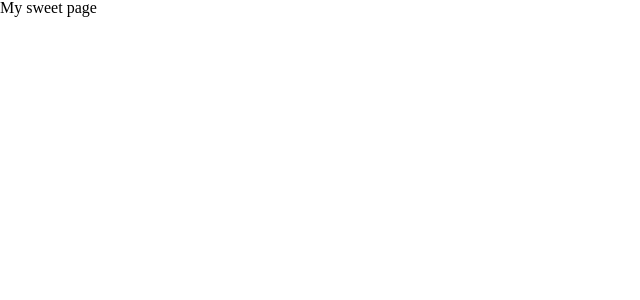
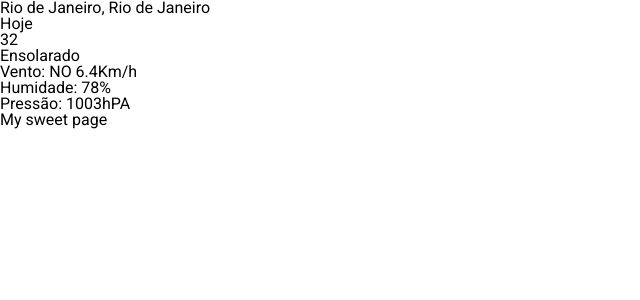
Before and after one commit to andre-araujo/weather-app, a React (Vite) app: page / in a window 1280 px wide. Shown: the top 300 px of the page, without its empty margins (0-640 px from the left). Built offline with nearby package versions, Linux system fonts and the light colour scheme.

Commit message:
feat: Add weather display components

```diff
--- a/package.json
+++ b/package.json
@@ -9,7 +9,7 @@
   "author": "andre-araujo <andreluis9214@gmail.com>",
   "license": "MIT",
   "scripts": {
-    "start": "cross-env NODE_ENV=development parcel -p 3000 ./src/index.html ",
+    "start": "cross-env NODE_ENV=development parcel -p 3000 ./src/index.html",
     "build": "cross-env NODE_ENV=production parcel build ./src/index.html --public-url /",
     "commit": "git-cz",
     "lint:fix": "eslint ./src --fix",
@@ -70,6 +70,7 @@
     "autoprefixer": "^8.3.0",
     "parcel-bundler": "^1.7.1",
     "postcss-modules": "^1.1.0",
+    "prop-types": "^15.6.1",
     "react": "^16.3.2",
     "react-dom": "^16.3.2"
   }
--- /dev/null
+++ b/src/assets/styles/global.css
@@ -0,0 +1,10 @@
+body {
+  font-size: 16px;
+  font-family: Roboto;
+  -webkit-font-smoothing: antialiased;
+  text-shadow: 1px 1px 1px rgba(0,0,0,0.004);
+}
+
+* {
+  box-sizing: border-box;
+}
--- a/src/components/App.js
+++ b/src/components/App.js
@@ -1,8 +1,10 @@
 import React, { Fragment } from 'react';
+import WeatherForecast from './modules/WeatherForecast';
 
 function App() {
   return (
     <Fragment>
+      <WeatherForecast />
       <h1>My sweet page</h1>
     </Fragment>
   );
--- /dev/null
+++ b/src/components/elements/LocationDisplay/index.js
@@ -0,0 +1,27 @@
+import React from 'react';
+import { string } from 'prop-types';
+
+import cx from './styles.css';
+
+function LocationDisplay({
+  city,
+  state,
+}) {
+  return (
+    <header className={cx.container}>
+      <h1 className={cx.title}>{city}, {state}</h1>
+    </header>
+  );
+}
+
+LocationDisplay.defaultProps = {
+  city: null,
+  state: null,
+};
+
+LocationDisplay.propTypes = {
+  city: string,
+  state: string,
+};
+
+export default LocationDisplay;
--- /dev/null
+++ b/src/components/elements/LocationDisplay/styles.css
@@ -0,0 +1,8 @@
+.container {
+  background: rgba(255, 255, 255, 0.8);
+  padding: 10px 8px;
+}
+
+.title {
+  font-weight: bold;
+}
--- /dev/null
+++ b/src/components/elements/WeatherInfo/index.js
@@ -0,0 +1,46 @@
+import React from 'react';
+import { string, number } from 'prop-types';
+
+import cx from './styles.css';
+
+function WeatherInfo({
+  day,
+  humidity,
+  pressure,
+  temperature,
+  weather,
+  wind,
+}) {
+  return (
+    <div className={cx.container}>
+      <div className={cx.container}>
+        <p>{day}</p>
+        <p>{temperature}</p>
+      </div>
+      <p>{weather}</p>
+      <p>Vento: {wind}</p>
+      <p>Humidade: {humidity}</p>
+      <p>Pressão: {pressure}</p>
+    </div>
+  );
+}
+
+WeatherInfo.defaultProps = {
+  day: null,
+  humidity: null,
+  pressure: null,
+  temperature: null,
+  weather: null,
+  wind: null,
+};
+
+WeatherInfo.propTypes = {
+  day: string,
+  humidity: string,
+  pressure: string,
+  temperature: number,
+  weather: string,
+  wind: string,
+};
+
+export default WeatherInfo;
--- /dev/null
+++ b/src/components/elements/WeatherInfo/styles.css
@@ -0,0 +1,12 @@
+.container {
+  background: rgba(255, 255, 255, 0.8);
+  padding: 10px 8px;
+}
+
+.largeText {
+  font-size: 16px;
+}
+
+.smallText {
+  font-size: 16px;
+}
--- /dev/null
+++ b/src/components/modules/WeatherForecast/index.js
@@ -0,0 +1,23 @@
+import React from 'react';
+
+import LocationDisplay from '../../elements/LocationDisplay';
+import WeatherInfo from '../../elements/WeatherInfo';
+import cx from './styles.css';
+
+function WeatherForecast() {
+  return (
+    <section className={cx.container}>
+      <LocationDisplay city="Rio de Janeiro" state="Rio de Janeiro" />
+      <WeatherInfo
+        day="Hoje"
+        humidity="78%"
+        pressure="1003hPA"
+        temperature={32}
+        weather="Ensolarado"
+        wind="NO 6.4Km/h"
+      />
+    </section>
+  );
+}
+
+export default WeatherForecast;
--- /dev/null
+++ b/src/components/modules/WeatherForecast/styles.css
@@ -0,0 +1,5 @@
+.container {
+  width: 100%;
+  max-width: 340px;
+  border: 1px solid black;
+}
--- a/src/index.html
+++ b/src/index.html
@@ -5,6 +5,7 @@
     <meta http-equiv="x-ua-compatible" content="ie=edge">
     <title></title>
     <meta name="viewport" content="width=device-width, initial-scale=1">
+    <link href="https://fonts.googleapis.com/css?family=Roboto" rel="stylesheet">
   </head>
   <body>
     <!--[if lte IE 9]>
--- a/src/index.js
+++ b/src/index.js
@@ -2,6 +2,7 @@ import React from 'react';
 import { render } from 'react-dom';
 
 import './assets/styles/reset.css';
+import './assets/styles/global.css';
 
 import App from './components/App';
 
@@ -9,3 +10,7 @@ render(
   <App />,
   document.getElementById('root'),
 );
+
+if (module.hot) {
+  module.hot.accept();
+}
```
Also changed, not shown: 2 other files (tests, documents, lock files or other folders).
